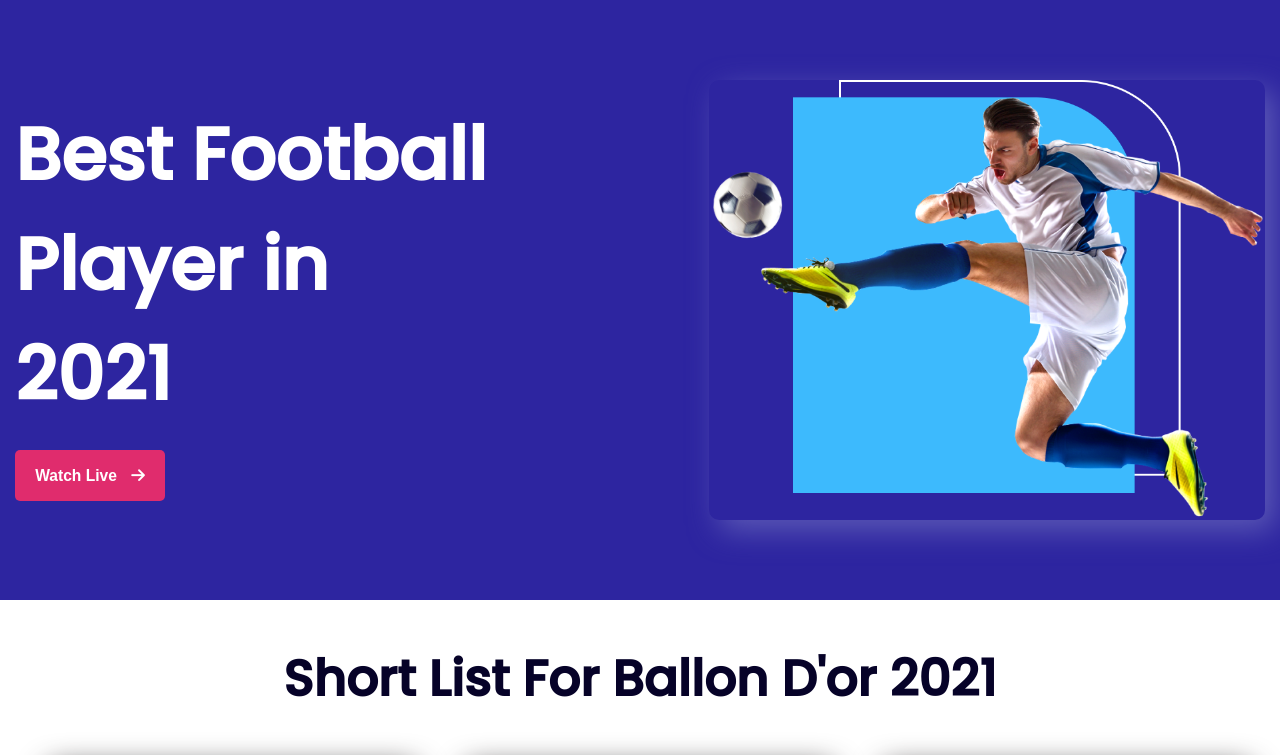
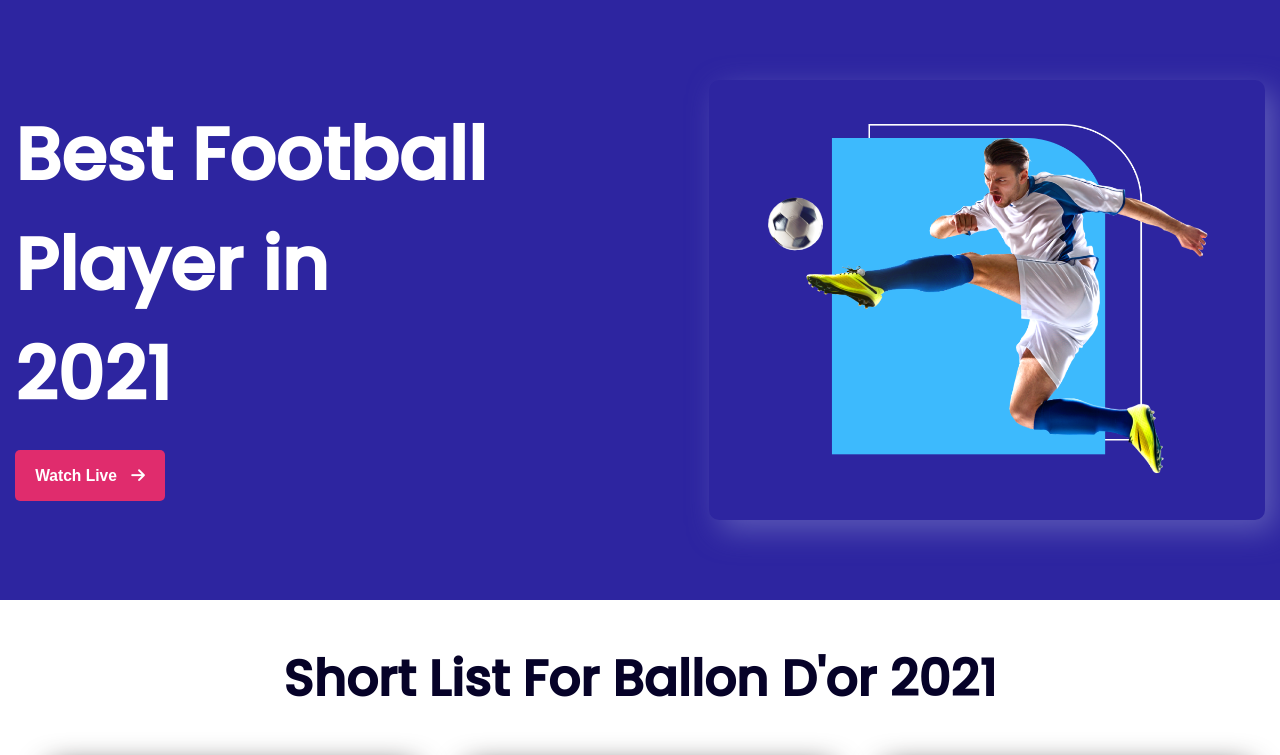
Before and after one commit to skrehad/Football, a plain HTML site: page index.html in a window 1280 px wide. In both pictures the pointer is over the picture 987 px from the left and 300 px from the top of the page. Shown: the top 755 px of the page. Drawn offline with Linux system fonts and the light colour scheme.

Commit message:
added animation

```diff
--- a/style.css
+++ b/style.css
@@ -67,6 +67,10 @@
 .banner img{
     width: 556px;
     height: 440px;
+    transition: 2s;
+}
+.banner img:hover{
+    transform: scale(0.8);
 }
 
 /* main seation */
```
